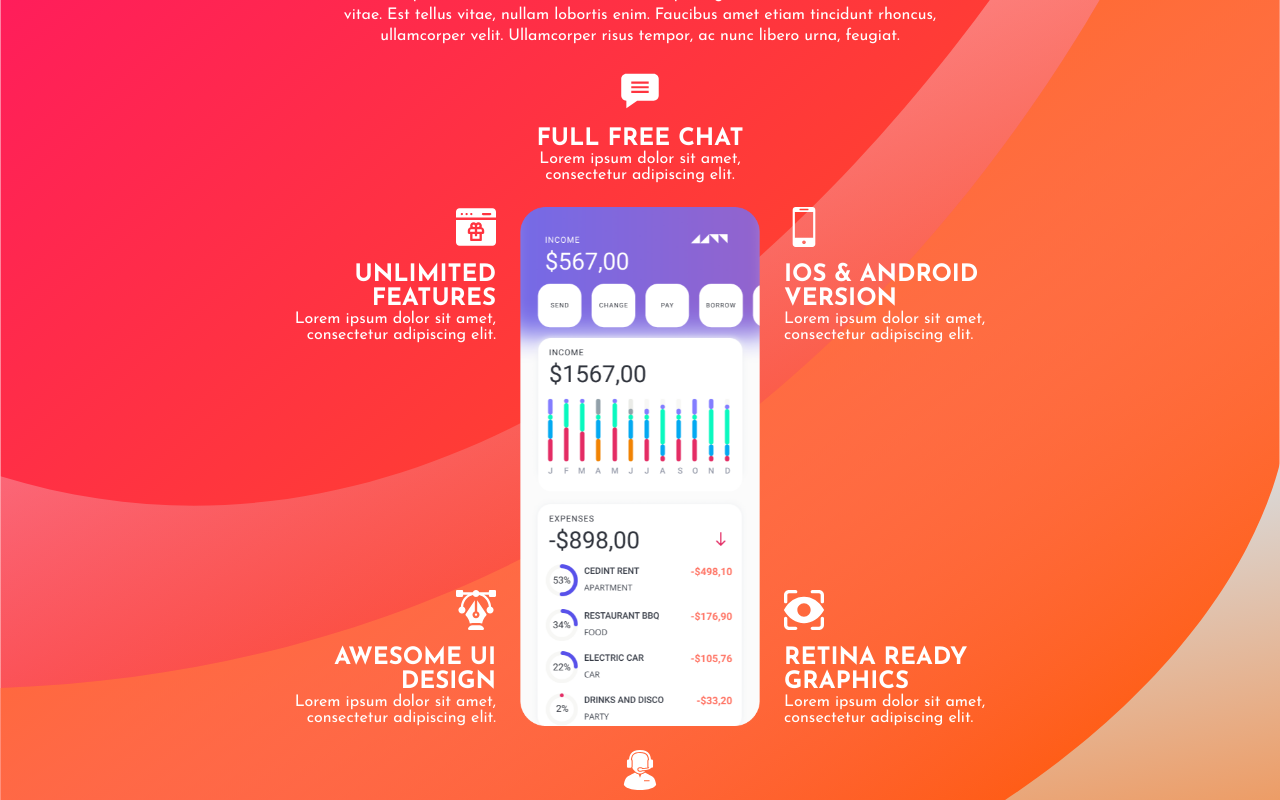
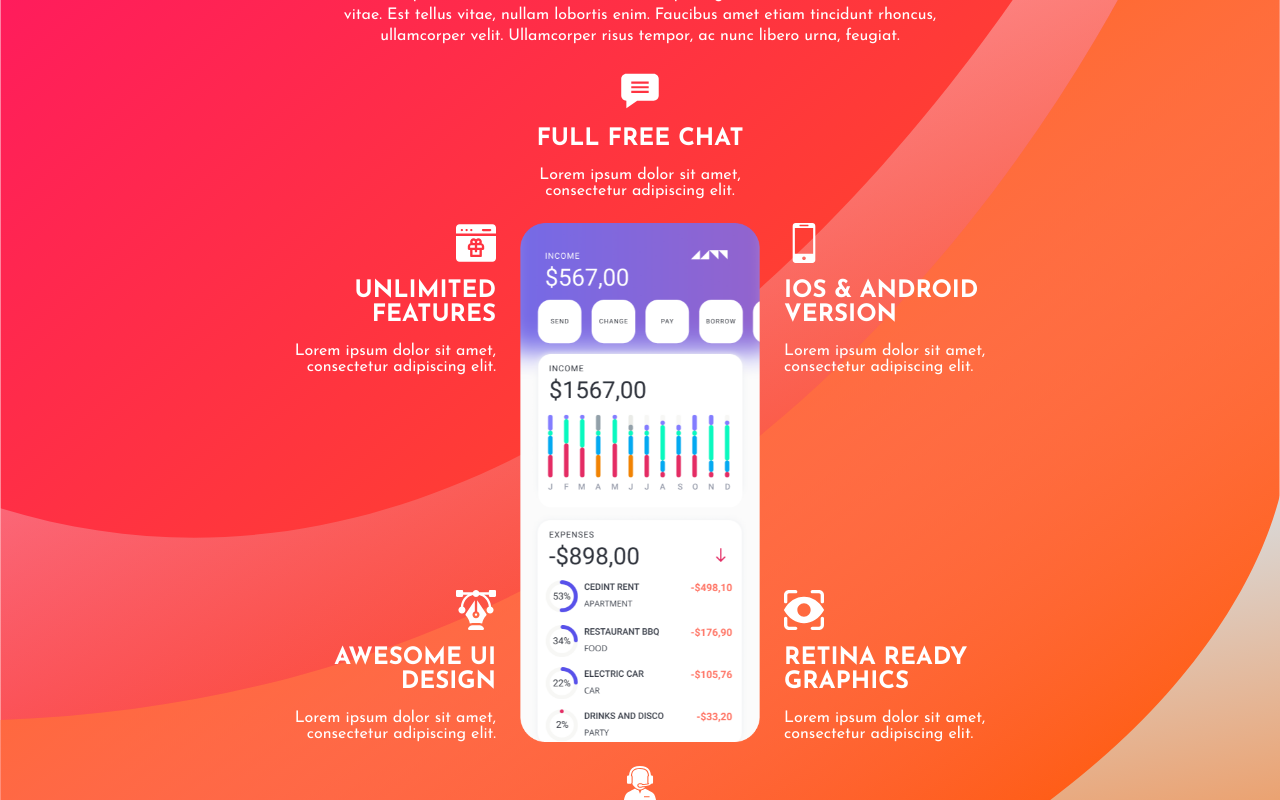
Before and after one commit to fernandohos/appolly, a Next.js app: page / in a window 1280 px wide. Shown: the part 1740-2540 px from the top of the page. Built offline with nearby package versions, Linux system fonts and the light colour scheme.

Commit message:
:bug: fix features cards margins

```diff
--- a/app/_components/Features/Card/styles.module.css
+++ b/app/_components/Features/Card/styles.module.css
@@ -8,5 +8,5 @@
 
 .card h3 {
   font-size: 2.4rem;
-  margin-top: 1.6rem;
+  margin: 1.6rem 0;
 }
--- a/app/_components/Features/FeaturesGrid/styles.module.css
+++ b/app/_components/Features/FeaturesGrid/styles.module.css
@@ -57,7 +57,8 @@
 .container * h3,
 .container * img {
   text-align: center;
-  margin: auto;
+  margin-right: auto;
+  margin-left: auto;
 }
 
 .container * {
```
